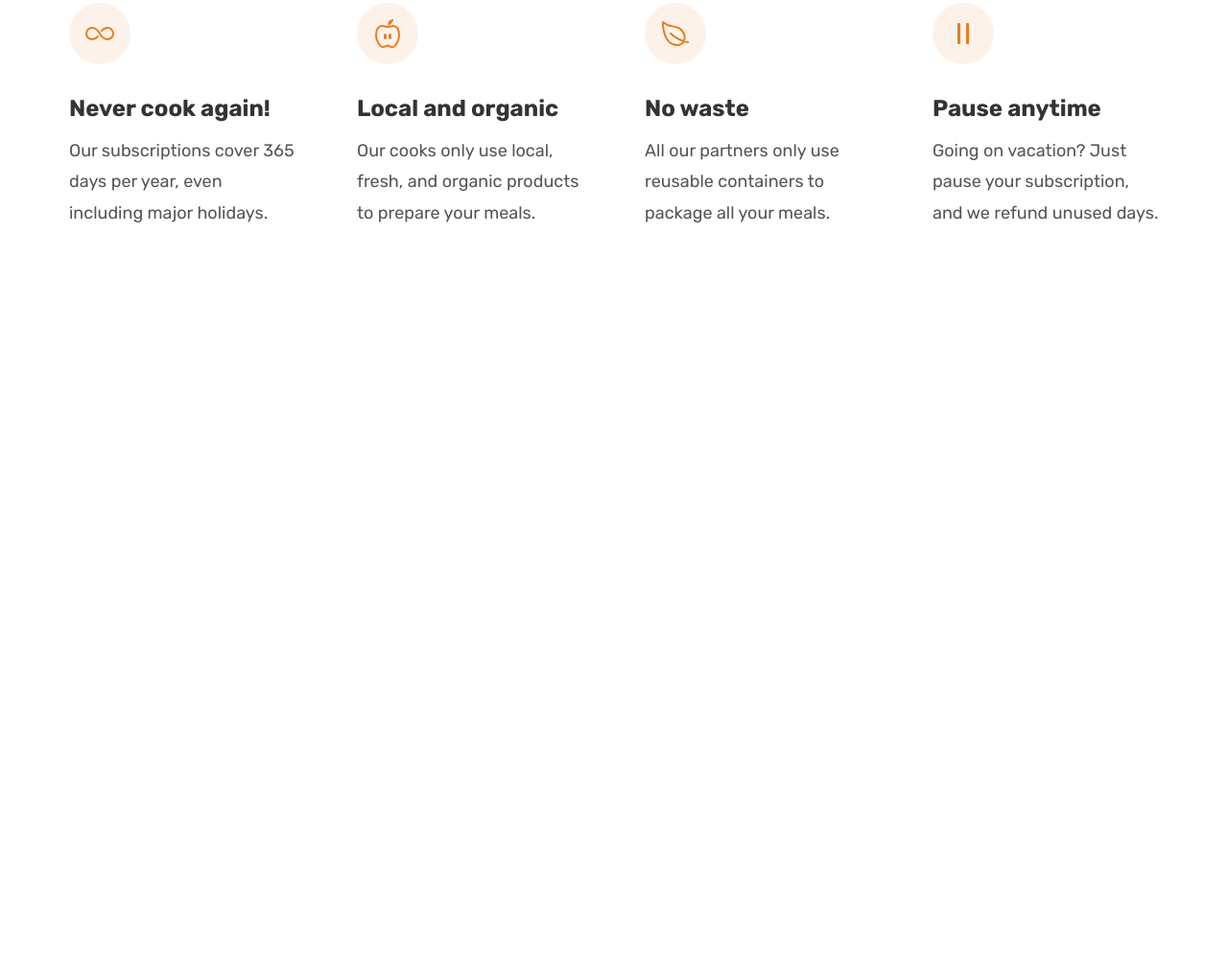
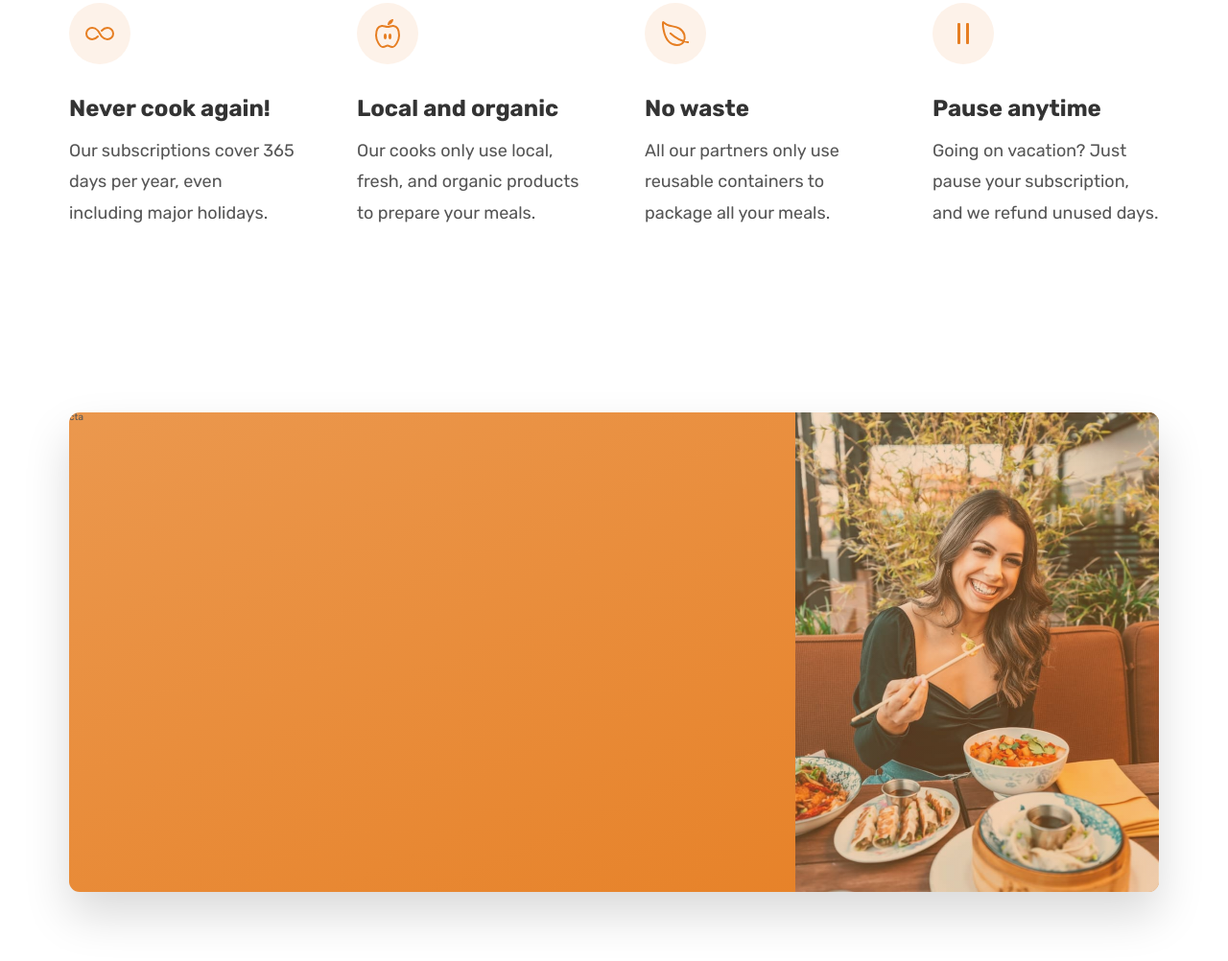
Before and after one commit to HatfieldDave/omni-food-project, a plain HTML site: page index.html in a window 1280 px wide. Shown: the part 5703-6705 px from the top of the page at 96% size. Before the commit the page ends 6037 px from the top, so only its background shows below. Drawn offline with nearby package versions, Linux system fonts and the light colour scheme.

Commit message:
style: cta container

```diff
--- a/css/style.css
+++ b/css/style.css
@@ -458,3 +458,38 @@
   font-size: 1.8rem;
   line-height: 1.8;
 }
+
+/* ************************* */
+/* CTA section*/
+/* ************************* */
+
+.section-cta {
+  padding: 9.6rem 0;
+}
+
+.cta {
+  display: grid;
+  grid-template-columns: 2fr 1fr;
+  background-color: #e67e22;
+  box-shadow: 0 2.4rem 4.8rem rgba(0, 0, 0, 0.15);
+  border-radius: 11px;
+  background-image: linear-gradient(to right bottom, #eb984e, #e67e22);
+  overflow: hidden;
+
+  /* temp */
+  height: 50rem;
+}
+
+.cta-text-box {
+}
+
+.cta-img-box {
+  background-image: linear-gradient(
+      to right bottom,
+      rgba(235, 151, 78, 0.35),
+      rgba(230, 125, 34, 0.35)
+    ),
+    url("../img/eating.jpg");
+  background-size: cover;
+  background-position: center;
+}
--- a/index.html
+++ b/index.html
@@ -544,9 +544,15 @@
       </section>
 
       <section class="section-cta">
-        <div class="container cta">
-          <div class="cta-text-box"></div>
-          <div class="cta-img-box"></div>
+        <div class="container">
+          <div class="cta">
+            <div class="cta-text-box">cta</div>
+            <div
+              class="cta-img-box"
+              role="img"
+              aria-label="Woman enjoying food"
+            ></div>
+          </div>
         </div>
       </section>
     </main>
```
